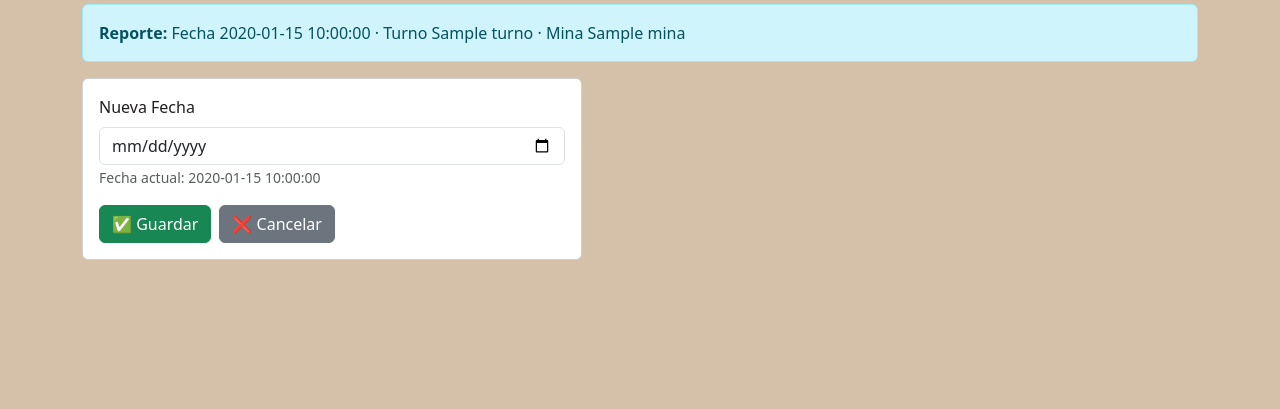
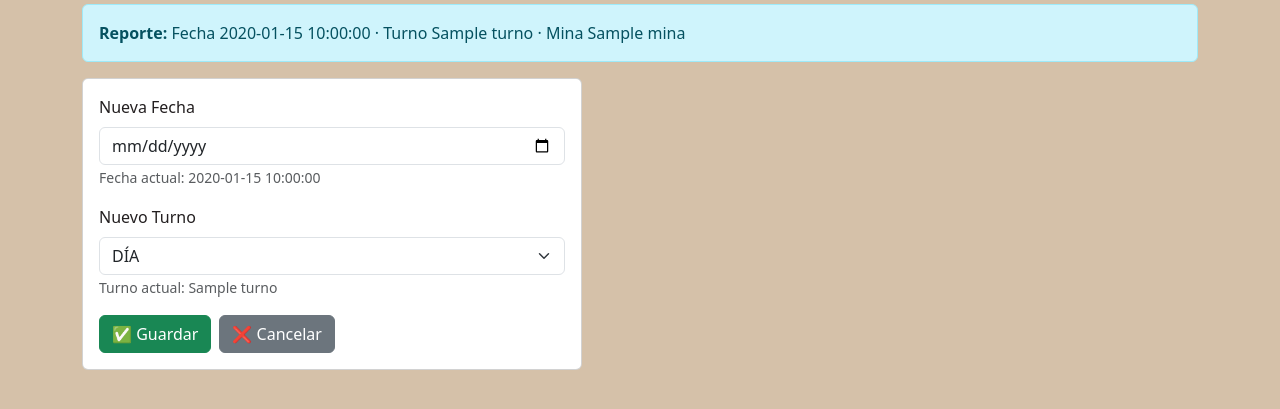
Before and after one commit to pechi415/rct-app, a Flask app: template templates/reporte_editar_fecha.html in a window 1280 px wide. Shown: the part 146-555 px from the top of the page. Run offline with Flask 3, Linux system fonts and the light colour scheme; the template is opened without the code that fills it: most values are stand-ins (such as "Sample title", 1, 10 or a date in 2020); some libraries are stand-ins or nearby versions.

Commit message:
feat(reportes): agregar edicion de turno en funcionalidad editar fecha

```diff
--- a/templates/reporte_editar_fecha.html
+++ b/templates/reporte_editar_fecha.html
@@ -21,6 +21,16 @@
     <small class="text-muted">Fecha actual: {{ r.fecha }}</small>
   </div>
 
+  <!-- Nuevo Turno -->
+  <div class="mb-3">
+    <label class="form-label">Nuevo Turno</label>
+    <select class="form-select" name="turno" required>
+      <option value="DIA" {% if r.turno == 'DIA' %}selected{% endif %}>DÍA</option>
+      <option value="NOCHE" {% if r.turno == 'NOCHE' %}selected{% endif %}>NOCHE</option>
+    </select>
+    <small class="text-muted">Turno actual: {{ r.turno }}</small>
+  </div>
+
   <div class="d-flex gap-2">
     <button type="submit" class="btn btn-success">
       ✅ Guardar
--- a/templates/reporte_inicio.html
+++ b/templates/reporte_inicio.html
@@ -13,7 +13,7 @@
 
   <div class="d-flex gap-2">
     {% if g.user and g.user.rol in ('ADMIN', 'SUPERVISOR') %}
-    <a class="btn btn-primary btn-sm" href="/reportes/{{ r.id }}/editar-fecha" title="Editar Fecha">✏️ <span class="d-none d-md-inline">Editar Fecha</span></a>
+    <a class="btn btn-primary btn-sm" href="/reportes/{{ r.id }}/editar-fecha" title="Editar Fecha/Turno">✏️ <span class="d-none d-md-inline">Editar Fecha/Turno</span></a>
     {% endif %}
     <a class="btn btn-secondary btn-sm" href="/reportes" title="Inicio">🏠 <span class="d-none d-md-inline">Inicio</span></a>
   </div>
```
Also changed, not shown: blueprints/reportes.py (+6 -5 lines).
